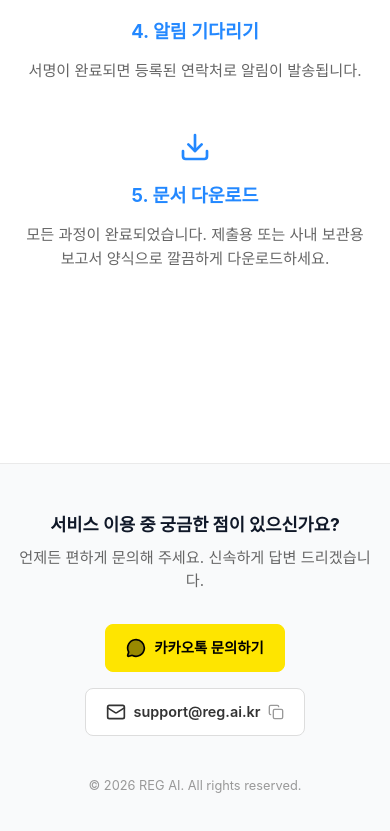
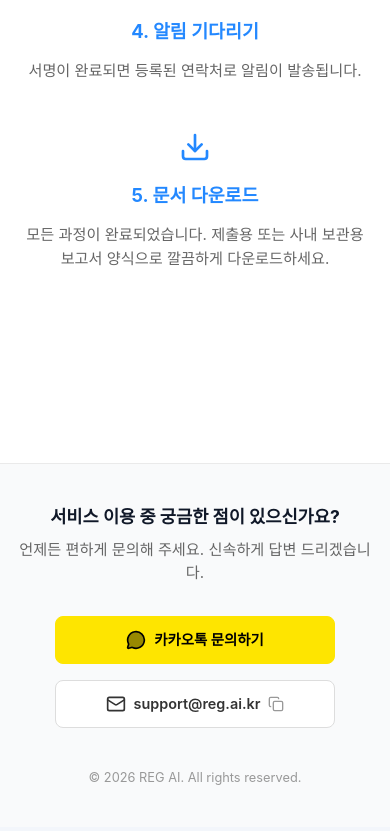
Before and after one commit to givinkwon/reg-ai-web, a Next.js app: page /docs/tbm in a window 390 px wide. Shown: the part 4299-5130 px from the top of the page. Built offline with nearby package versions, Linux system fonts and the light colour scheme; no server answers.

Commit message:
feat:update

```diff
--- a/app/components/landing/Footer.module.css
+++ b/app/components/landing/Footer.module.css
@@ -1,11 +1,39 @@
 /* app/components/Footer/Footer.module.css */
+
 .footer {
+  /* --- Light Mode Variables --- */
+  --ft-bg: #f9fafb;
+  --ft-border: #eaeaea;
+  --ft-text: #666666;
+  --ft-muted: #999999;
+
+  --ft-email-bg: #ffffff;
+  --ft-email-text: #333333;
+  --ft-email-border: #dddddd;
+  --ft-email-hover: #f0f0f0;
+
   width: 100%;
   padding: 3rem 1rem;
   margin-top: 4rem; /* 본문과 간격 */
-  border-top: 1px solid #eaeaea;
-  background-color: #f9fafb;
+  border-top: 1px solid var(--ft-border);
+  background-color: var(--ft-bg);
   text-align: center;
+  transition: background-color 0.3s ease, border-color 0.3s ease;
+}
+
+/* --- Dark Mode Variables --- */
+@media (prefers-color-scheme: dark) {
+  .footer {
+    --ft-bg: #0f172a;           /* 깊은 남색 배경 (Slate 900) */
+    --ft-border: #1e293b;       /* Slate 800 */
+    --ft-text: #94a3b8;         /* Slate 400 */
+    --ft-muted: #64748b;        /* Slate 500 */
+
+    --ft-email-bg: #1e293b;     /* 버튼도 살짝 어두운 배경으로 (Slate 800) */
+    --ft-email-text: #f8fafc;   /* 밝은 텍스트 */
+    --ft-email-border: #334155; /* Slate 700 */
+    --ft-email-hover: #334155;
+  }
 }
 
 .container {
@@ -19,8 +47,9 @@
 
 .message {
   font-size: 0.95rem;
-  color: #666;
+  color: var(--ft-text);
   margin-bottom: 0.5rem;
+  transition: color 0.3s ease;
 }
 
 .buttonGroup {
@@ -43,7 +72,7 @@
   border: 1px solid transparent;
 }
 
-/* 카카오톡 스타일 */
+/* 카카오톡 스타일 (브랜드 컬러 유지) */
 .kakao {
   background-color: #FEE500;
   color: #000000;
@@ -51,21 +80,38 @@
 }
 .kakao:hover {
   background-color: #FDD835;
+  transform: translateY(-2px);
 }
 
-/* 이메일 스타일 */
+/* 이메일 스타일 (다크모드 가변 테마 적용) */
 .email {
-  background-color: #ffffff;
-  color: #333;
-  border-color: #ddd;
+  background-color: var(--ft-email-bg);
+  color: var(--ft-email-text);
+  border-color: var(--ft-email-border);
 }
 .email:hover {
-  background-color: #f0f0f0;
-  border-color: #ccc;
+  background-color: var(--ft-email-hover);
+  transform: translateY(-2px);
 }
 
 .copyright {
   margin-top: 1rem;
   font-size: 0.8rem;
-  color: #999;
+  color: var(--ft-muted);
+  transition: color 0.3s ease;
 }
+
+/* 모바일 대응: 버튼 간격 최적화 */
+@media (max-width: 480px) {
+  .footer {
+    padding: 2.5rem 1rem;
+  }
+  .buttonGroup {
+    flex-direction: column;
+    width: 100%;
+    max-width: 280px;
+  }
+  .contactBtn {
+    justify-content: center;
+  }
+}
```
